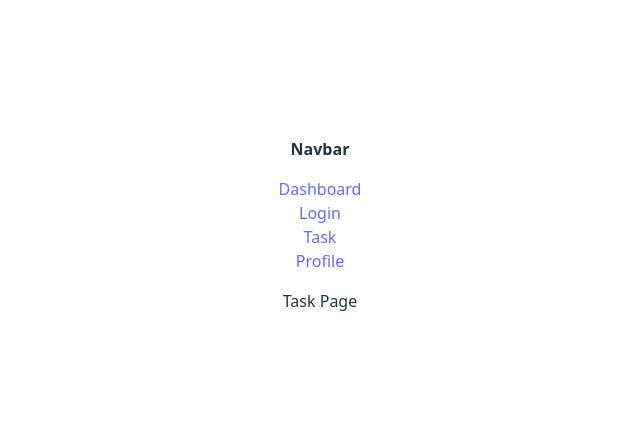
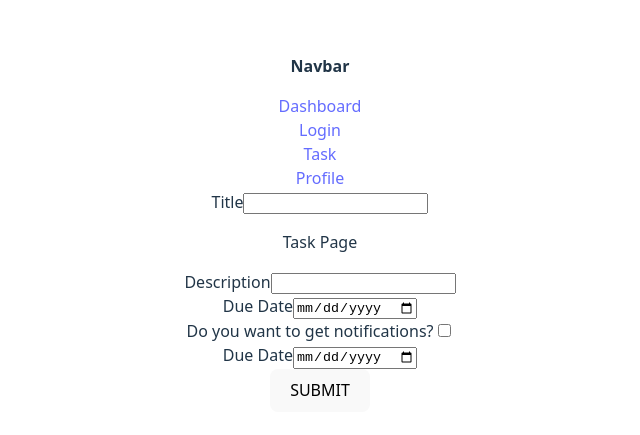
Before and after one commit to GauriKale11/SE-project_Taskhive, a React (Vite) app in the folder frontend/: page /task in a window 1280 px wide. Shown: the part 175-610 px from the top of the page, without its empty margins (320-960 px from the left). Built offline with nearby package versions, Linux system fonts and the light colour scheme.

Commit message:
Add add-quiz UI

```diff
--- a/frontend/pages/Task.jsx
+++ b/frontend/pages/Task.jsx
@@ -2,8 +2,41 @@ import React from 'react'
 
 const Task = () => {
   return (
-    <div>
+    <div className="add-task-container">
+        <div className="add-task-box">
+
+            <div className="add-form">
+                <label>Title</label>
+                <input type="text"/>
+            </div>
+
+            <div className="add-form"><div>
       <p>Task Page</p>
+    </div>
+                <label>Description</label>
+                <input type="text"/>
+            </div>
+
+            <div className="add-form">
+                <label>Due Date</label>
+                <input type="date"/>
+            </div>
+
+            <div className="add-form">
+                <label>Do you want to get notifications?</label>
+                <input type="checkbox"/>
+            </div>
+
+            <div className="add-form">
+                <label>Due Date</label>
+                <input type="date"/>
+            </div>
+
+            <div className="add-btn-div">
+                <button className="add-sub-btn">SUBMIT</button>
+            </div>
+
+        </div>
     </div>
   )
 }
```
Also changed, not shown: 1 other file (tests, documents, lock files or other folders).
